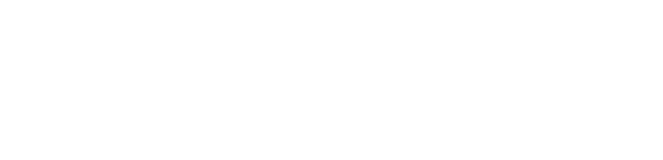
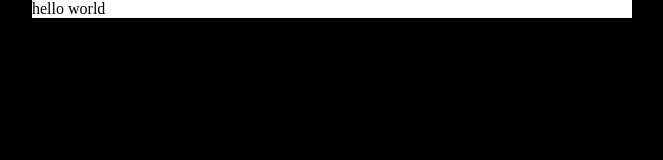
Before and after one commit to NicholasWBell/promotional_trapeze_reader, a plain HTML site: page index.html in a window 1280 px wide. Shown: the whole page, without its empty margins (308-971 px from the left). Drawn offline with Linux system fonts and the light colour scheme.

Commit message:
Start basic structure

```diff
--- a/index.html
+++ b/index.html
@@ -3,8 +3,31 @@
   <head>
     <meta name="viewport" content="width=device-width, initial-scale=1">
     <title>Trapeze Promotional Email</title>
+    <style>
+      body {
+        padding: 0;
+        margin: 0;
+        background: black;
+      }
+      .container {
+        background: white;
+        width: 600px;
+      }
+    </style>
   </head>
   <body>
-
+    <table class="container" cellpadding="0" cellspacing="0" border="0" align="center" width="600px">
+      <tr>
+        <td>
+          <table cellpadding="0" cellspacing="0" border="0" width="100%">
+            <tr>
+              <td>
+                hello world
+              </td>
+            </tr>
+          </table>
+        </td>
+      </tr>
+    </table>
   </body>
 </html>
```
